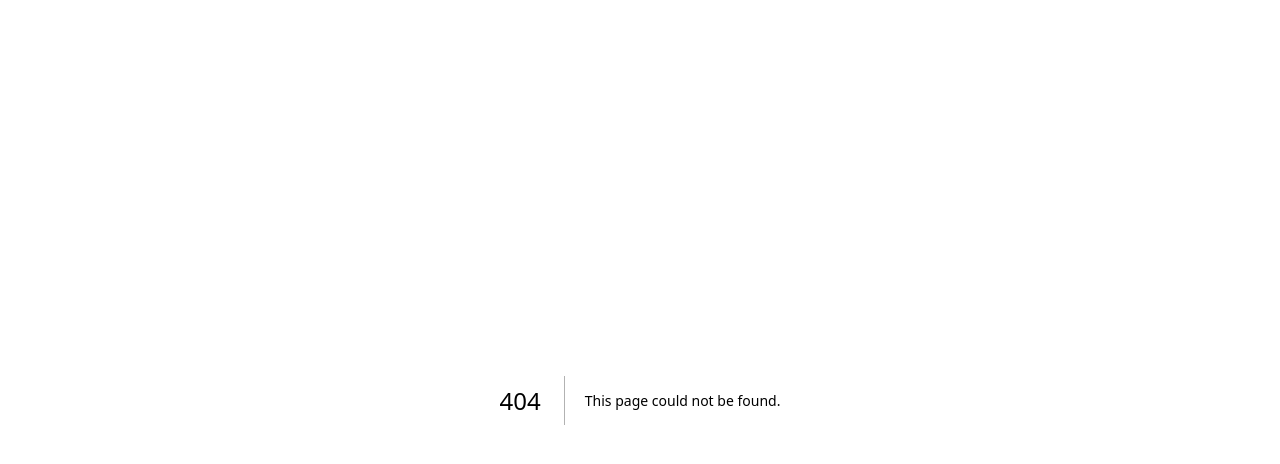
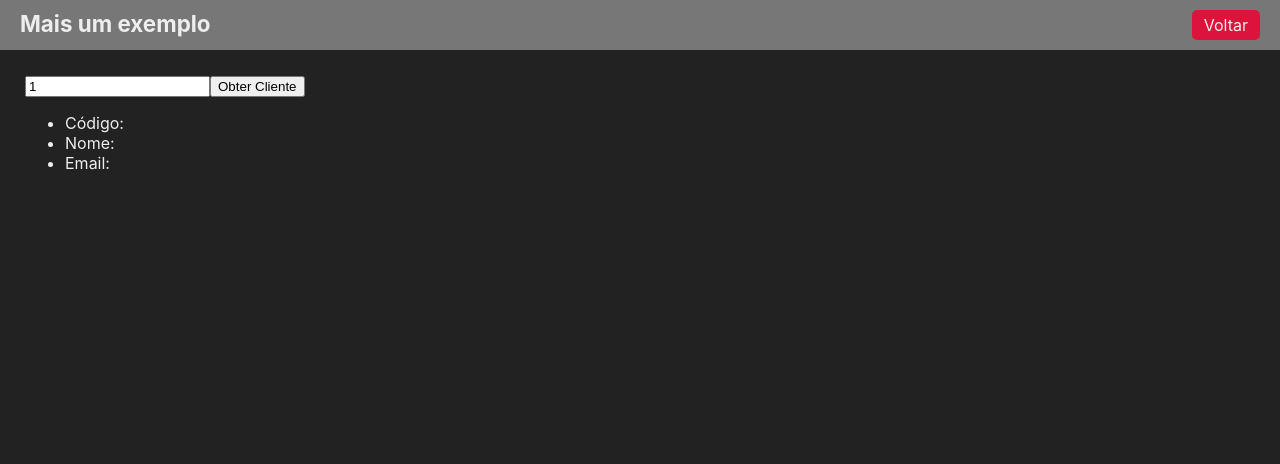
Before and after one commit to Guilherme-Castello-Clear/next-js, a Next.js app: page /integracao_1 in a window 1280 px wide. Before the commit this address had no page. Shown: the top 464 px of the page. Built offline with nearby package versions, Linux system fonts and the light colour scheme.

Commit message:
Feat: Loading JSON data with request via async fetch

```diff
--- /dev/null
+++ b/src/pages/api/clientes/[codigo].js
@@ -0,0 +1,8 @@
+export default function handler(req, res){
+    const codigo = req.query.codigo
+    res.status(200).json({
+        id: codigo,
+        nome: `Maria ${codigo}`,
+        email: `maria${codigo}@lucia.com`
+    })
+}
--- /dev/null
+++ b/src/pages/api/clientes/index.js
@@ -0,0 +1,19 @@
+export default function handler(req, res){
+
+    if(req.method === 'GET'){
+        handleGet(req, res);
+    }
+    else{
+        res.status(405).send();
+    }
+
+
+}
+
+function handleGet(req, res){
+    res.status(200).json({
+        id: 3,
+        nome: 'Maria',
+        idade: 'maria@lucia.com'
+    })
+}
--- a/src/pages/api/hello.js
+++ b/src/pages/api/hello.js
@@ -1,5 +1,9 @@
 // Next.js API route support: https://nextjs.org/docs/api-routes/introduction
 
 export default function handler(req, res) {
-  res.status(200).json({ name: 'John Doe' })
+  res.status(200).json({
+    metodo: req.method,
+    nome: req.query.nome,
+    idade: +req.query.idade
+  })
 }
--- a/src/pages/index.jsx
+++ b/src/pages/index.jsx
@@ -16,6 +16,7 @@ export default function Inicio(){
             <Navegador cor='green' texto='Navegação 1' destino='/navegacao'/>
             <Navegador cor='blue' texto='Navegação 2' destino='/cliente/sp-2/123'/>
             <Navegador cor='pink' texto='Componente com Estado' destino='/estado'/>
+            <Navegador cor='purple' texto='Integração com API 1' destino='/integracao_1'/>
 
         </div>
     )
--- /dev/null
+++ b/src/pages/integracao_1.jsx
@@ -0,0 +1,36 @@
+import { useState } from 'react'
+import Layout from '../components/Layout'
+
+export default function Integracao(){
+
+    const [cliente, setCliente] = useState({})
+    const [codigo, setCodigo] = useState(1);
+
+    async function obterCliente(id){
+        const resp = await fetch(`http://0.0.0.0:3000/api/clientes/${id}`)
+        const dados = await resp.json()
+        setCliente(dados)
+    }
+
+    // function obterCliente(id){
+    //     fetch(`http://0.0.0.0:3000/api/clientes/${id}`).then(resp => resp.json()).then(dados=>{
+    //         setCliente(dados)
+    //     })
+    // }
+
+    return(
+        <Layout title="Integração 1">
+            <div>
+                <input  value={codigo} onChange={e=> setCodigo(e.target.value)} type="number" />
+                <button onClick={()=> obterCliente(codigo)}>Obter Cliente</button>
+            </div>
+            <div>
+                <ul>
+                    <li>Código: {cliente.id}</li>
+                    <li>Nome: {cliente.nome}</li>
+                    <li>Email: {cliente.email}</li>
+                </ul>
+            </div>
+        </Layout>
+    )
+}
```
